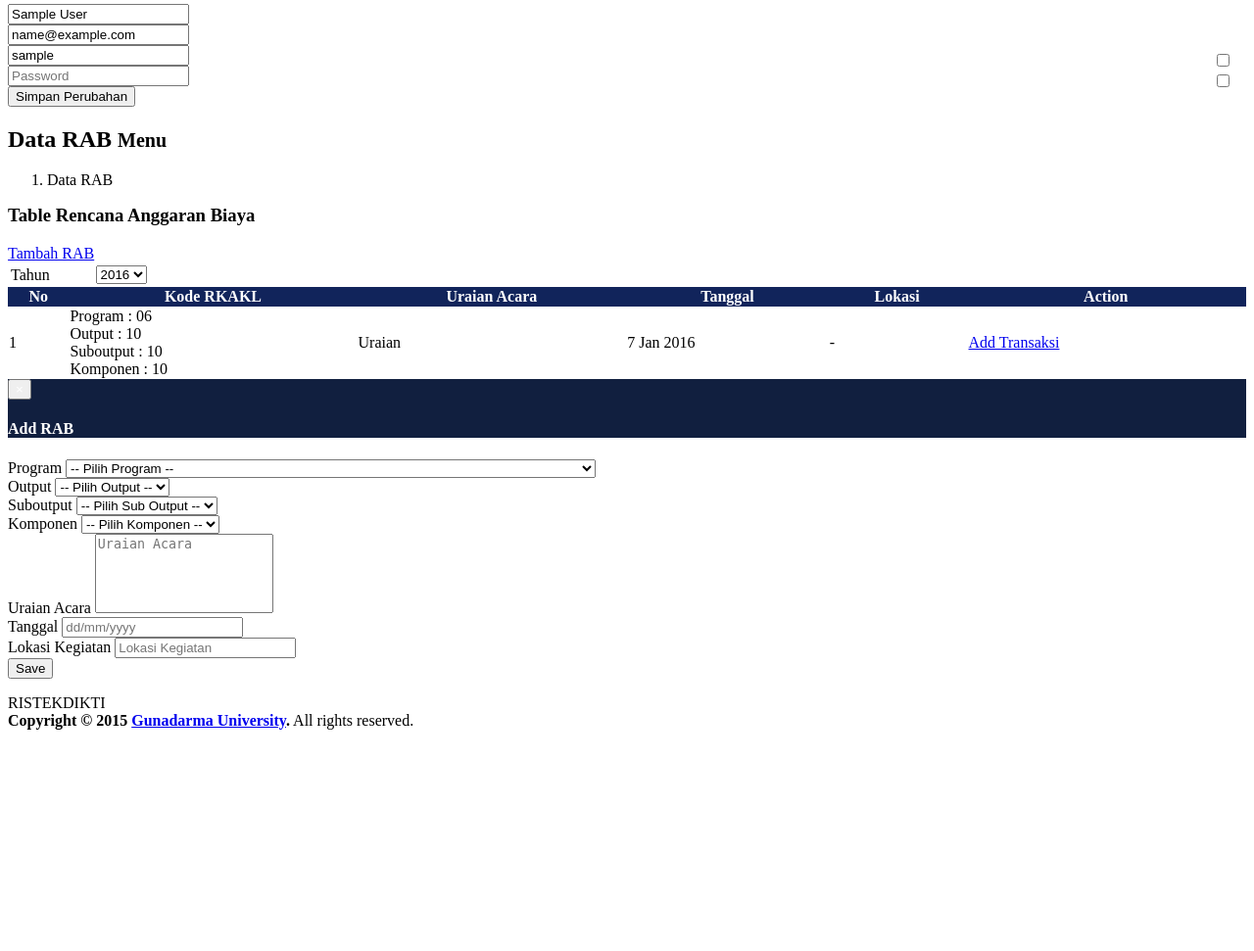
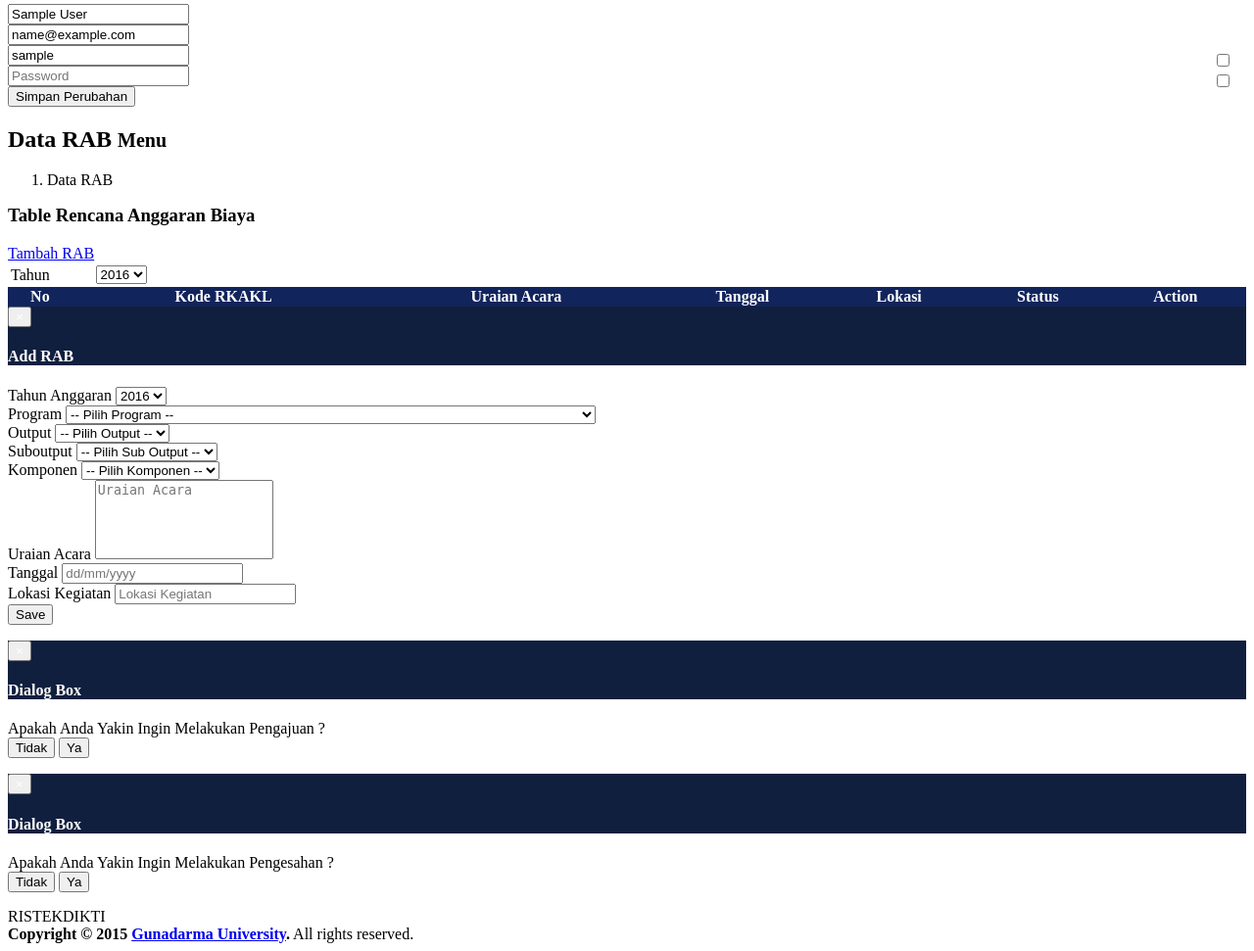
Before and after one commit to datadigicore/siprisdik, a PHP site: the page made by view/content/rab.php in a window 1280 px wide. Shown: the part 980-1951 px from the top of the page at 98% size. Before the commit the page ends 1725 px from the top, so only its background shows below. Run offline with PHP 8.4, Linux system fonts and the light colour scheme; the visitor is signed in with stand-in values (Sample User, id 1); the template is opened without the code that fills it: most values are stand-ins (such as "Sample title", 1, 10 or a date in 2020); lists and menus that the app fills with data are empty.

Commit message:
update rab ajukan dan sahkan

```diff
--- a/view/content/rab.php
+++ b/view/content/rab.php
@@ -17,11 +17,17 @@
             <a href="#addrab" data-toggle="modal" class="btn btn-flat btn-success btn-sm pull-right">Tambah RAB</a>
           </div>
           <div class="box-body">
+            <?php if (isset($_POST['message'])): ?>
+              <div class="alert alert-<?php echo $_POST['alert']; ?> alert-dismissible">
+                <button type="button" class="close" data-dismiss="alert" aria-hidden="true">×</button>
+                <i class="icon fa fa-warning"></i><?php echo $_POST['message']; ?>
+              </div>
+            <?php endif ?>
             <table class="display table table-bordered table-striped" style="width:200px">
               <tr>
                 <td><label>Tahun</label></td>
                 <td>
-                  <select id="tahun" name="tahun" class="select2" onchange="search()">
+                  <select id="tahun" name="year" class="select2" onchange="search()">
                     <option value="2016">2016</option>
                     <option value="2017">2017</option>
                   </select>
@@ -52,35 +58,11 @@
                   <th>Uraian Acara</th>
                   <th>Tanggal</th>
                   <th>Lokasi</th>
-                  <!-- <th>Uang Muka Kegiatan</th>
-                  <th>Realisasi SPJ</th>
-                  <th>Realisasi Pajak</th>
-                  <th>Sisa Uang Muka</th> -->
+                  <th>Status</th>
                   <th>Action</th>
                 </tr>
               </thead>
               <tbody>
-                <tr>
-                  <td>1</td>
-                  <td>
-                    Program   : 06 <br>
-                    Output    : 10 <br>
-                    Suboutput : 10 <br>
-                    Komponen  : 10 <br>
-                  </td>
-                  <td>Uraian</td>
-                  <td>7 Jan 2016</td>
-                  <td>-</td>
-                  <!-- <td>0</td>
-                  <td>0</td>
-                  <td>0</td>
-                  <td>0</td> -->
-                  <td>
-                    <div class="text-center">
-                      <a style="margin:0 2px;" id="btn-edt" href="<?php echo $url_rewrite;?>content/rabdetail" class="btn btn-flat btn-success btn-sm" data-toggle="modal"><i class="fa fa-edit"></i> Add Transaksi</a>
-                    </div>
-                  </td>
-                </tr>
               </tbody>
             </table>
           </div>
@@ -100,6 +82,13 @@
         </div>
         <div class="modal-body">
           <div class="form-group">
+            <label>Tahun Anggaran</label>
+            <select class="form-control" name="tahun2" id="tahun2" required>
+              <option value="2016">2016</option>
+              <option value="2017">2017</option>
+            </select>
+          </div>
+          <div class="form-group">
             <label>Program</label>
             <select class="form-control" name="prog" id="prog" onchange="chprog()" required>
               <option>-- Pilih Program --</option>
@@ -108,6 +97,20 @@
               }?>
             </select>
           </div>
+          <?php if ($_SESSION['direktorat'] == "") { ?>
+          <div class="form-group">
+            <label>Kode Kegiatan</label>
+            <select class="form-control" id="direktorat2" name="direktorat2" onchange="search()">
+                <option value="5696">5696</option>
+                <option value="5697">5697</option>
+                <option value="5698">5698</option>
+                <option value="5699">5699</option>
+                <option value="5700">5700</option>
+            </select>
+          </div>
+          <?php } else{ ?>
+          <input type="hidden" id="direktorat2" name="direktorat2" value="<?php echo $_SESSION['direktorat']; ?>" />
+          <?php } ?>
           <div class="form-group">
             <label>Output</label>
             <select class="form-control" id="output" name="output" onchange="chout()" required>
@@ -147,6 +150,52 @@
     </div>
   </div>
 </div>
+<div class="modal fade" id="ajuan">
+  <div class="modal-dialog">
+    <div class="modal-content">
+      <form action="<?php echo $url_rewrite;?>process/rab/ajukan" method="POST">
+        <div class="modal-header" style="background-color:#111F3F !important; color:white;">
+          <button type="button" class="close" data-dismiss="modal" aria-label="Close">
+            <span aria-hidden="true" style="color:white">×</span></button>
+          <h4 class="modal-title">Dialog Box</h4>
+        </div>
+        <div class="modal-body">
+          <input type="hidden" id="id_rab_aju" name="id_rab_aju" value="" />
+          <div class="form-group">
+            <label>Apakah Anda Yakin Ingin Melakukan Pengajuan ?</label>
+          </div>
+        </div>
+        <div class="modal-footer">
+          <button type="button" data-dismiss="modal" class="btn btn-flat btn-warning">Tidak</button>
+          <button type="submit" class="btn btn-flat btn-success">Ya</button>
+        </div>
+      </form>
+    </div>
+  </div>
+</div>
+<div class="modal fade" id="sahkan">
+  <div class="modal-dialog">
+    <div class="modal-content">
+      <form action="<?php echo $url_rewrite;?>process/rab/sahkan" method="POST">
+        <div class="modal-header" style="background-color:#111F3F !important; color:white;">
+          <button type="button" class="close" data-dismiss="modal" aria-label="Close">
+            <span aria-hidden="true" style="color:white">×</span></button>
+          <h4 class="modal-title">Dialog Box</h4>
+        </div>
+        <div class="modal-body">
+          <input type="hidden" id="id_rab_sah" name="id_rab_sah" value="" />
+          <div class="form-group">
+            <label>Apakah Anda Yakin Ingin Melakukan Pengesahan ?</label>
+          </div>
+        </div>
+        <div class="modal-footer">
+          <button type="button" data-dismiss="modal" class="btn btn-flat btn-warning">Tidak</button>
+          <button type="submit" class="btn btn-flat btn-success">Ya</button>
+        </div>
+      </form>
+    </div>
+  </div>
+</div>
 <script>
   $(function () {
     $( "#datepicker" ).datepicker({
@@ -156,17 +205,40 @@
     });
     var tahun = $('#tahun').val();
     var direktorat = $('#direktorat').val();
-    var table = $('#table').DataTable({
-      "scrollX": true,
-      // "bProcessing": true,
-      // "bServerSide": true,
-      // "sAjaxSource": "getRab",
-      "fnServerParams": function ( aoData ) {
-        aoData.push( { "name": "tahun", "value": tahun },
-                      { "name": "direktorat", "value": direktorat } );
-      }
+    var table = $("#table").DataTable({
+      "oLanguage": {
+        "sInfoFiltered": ""
+      },
+      "processing": true,
+      "serverSide": true,
+      // "scrollX": true,
+      "ajax": {
+        "url": "<?php echo $url_rewrite;?>process/rab/table",
+        "type": "POST"
+      },
+      "columnDefs" : [
+        {"targets" : 0,
+         "visible" : false},
+        {"targets" : 1},
+        {"targets" : 2},
+        {"targets" : 3},
+        {"targets" : 4},
+        {"targets" : 5},
+      ],
+      "order": [[ 0, "desc" ]]
+    });
+    $(document).on("click", "#btn-aju", function (){
+      var tr = $(this).closest('tr');
+      tabrow = table.row(tr);
+      $("#id_rab_aju").val(tabrow.data()[0]);
+    });
+    $(document).on("click", "#btn-sah", function (){
+      var tr = $(this).closest('tr');
+      tabrow = table.row(tr);
+      $("#id_rab_sah").val(tabrow.data()[0]);
     });
   });
+
 
   function search(){
     var tahun = $('#tahun').val();
```
Also changed, not shown: core/rab/proses_rab.php (+74 -0 lines), model/modelRab.php (+39 -13 lines).
